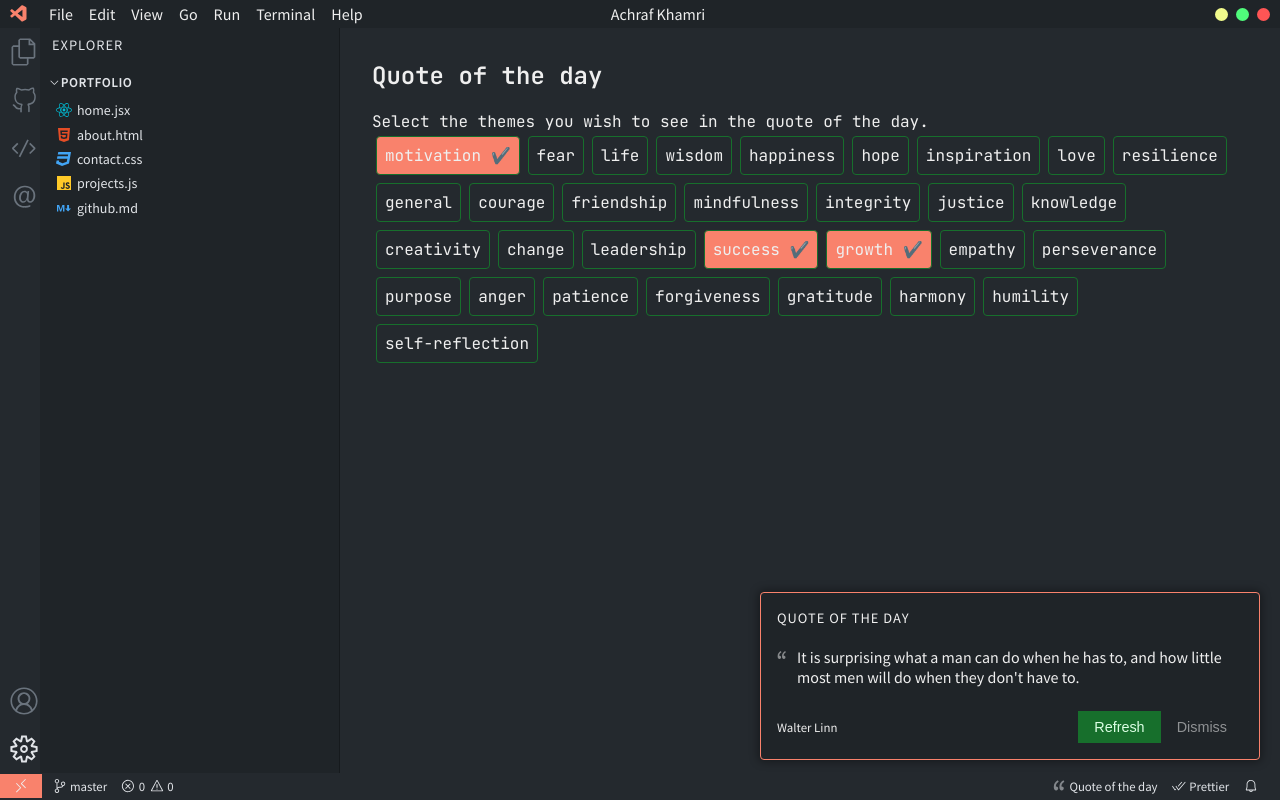
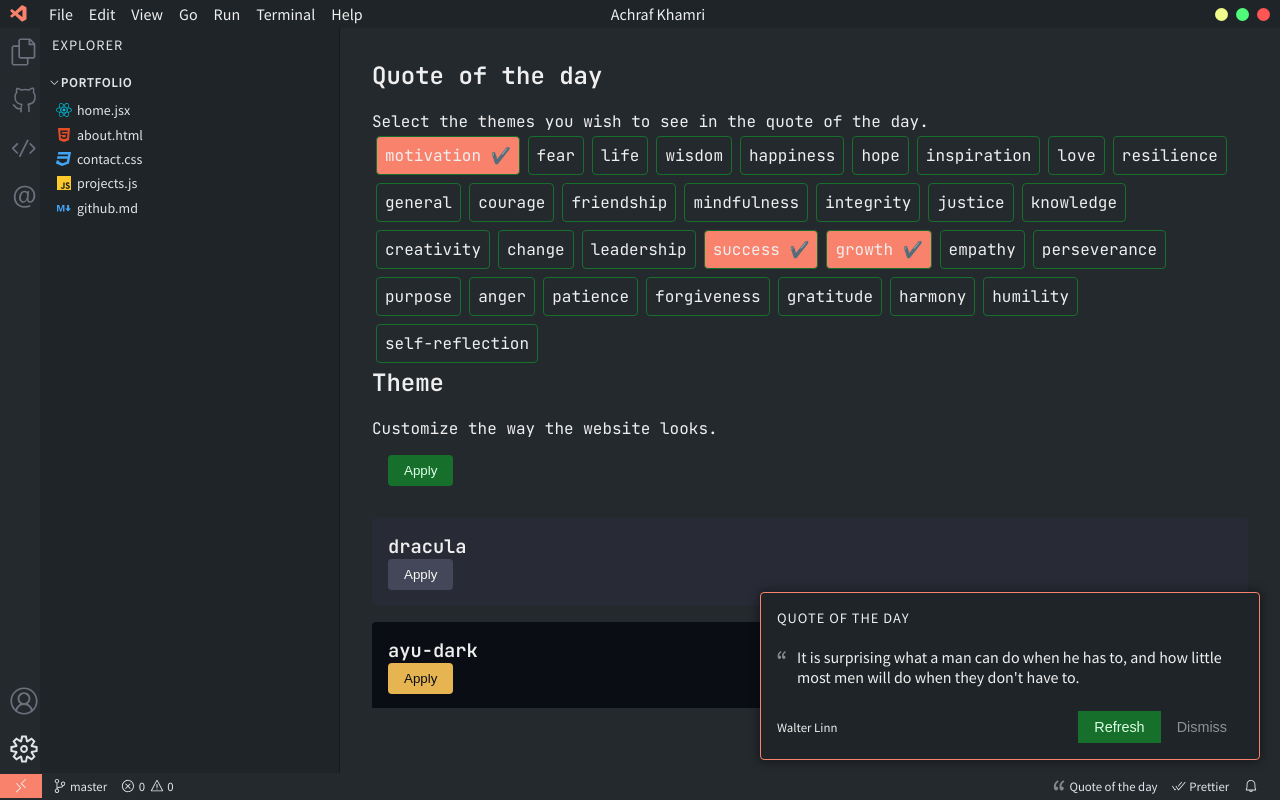
Before and after one commit to khamriAchraf/vs-portfolio, a Next.js app: page /settings in a window 1280 px wide. Built offline with nearby package versions, Linux system fonts and the light colour scheme.

Commit message:
add quote

```diff
--- /dev/null
+++ b/components/ThemeInfo.jsx
@@ -0,0 +1,16 @@
+import { useEffect, useState } from "react";
+import styles from "@/styles/ThemeInfo.module.css";
+
+export default function ThemeInfo({ theme }) {
+
+    return (
+        <div className={styles.container} data-theme={theme}>
+            <div className="theme-box">
+                <h3>{theme}</h3>
+                <button className={styles.button} onClick={() => document.body.setAttribute("data-theme", theme)}>
+                    Apply
+                </button>
+            </div>
+        </div>
+    );
+}
--- a/src/pages/settings.js
+++ b/src/pages/settings.js
@@ -1,6 +1,7 @@
 import React, { useEffect, useState } from "react";
 import styles from "@/styles/Settings.module.css";
 import ThemeChip from "../../components/ThemeChip";
+import ThemeInfo from "../../components/ThemeInfo";
 
 const Settings = () => {
   const [selectedTopics, setSelectedTopics] = useState([]);
@@ -30,16 +31,23 @@ const Settings = () => {
     fetchAvailableTags();
   }, []);
 
+  const themes = ["", "dracula", "ayu-dark", "ayu-mirage", "nord", "night-owl"];
+
   return (
     <>
       <h2 className={styles.title}>Quote of the day</h2>
       <p>Select the themes you wish to see in the quote of the day.</p>
-      <div>
+      <div className={styles.topics}>
         {availableTags?.length > 0 &&
           availableTags?.map((topic) => (
             <ThemeChip key={topic} theme={topic} />
           ))}
       </div>
+      <h2 className={styles.title}>Theme</h2>
+      <p>Customize the way the website looks.</p>
+      {themes.map((theme) => (
+        <ThemeInfo key={theme} theme={theme} />
+      ))}
     </>
   );
 };
--- /dev/null
+++ b/src/styles/ThemeInfo.module.css
@@ -0,0 +1,15 @@
+.container {
+    background-color: var(--main-bg);
+    color: var(--text-color);
+    padding: 1rem;
+    border-radius: 4px;
+    margin-bottom: 1rem;
+}
+.button {
+    background-color: var(--button-bg);
+    color: var(--button-text);
+    border: none;
+    padding: 0.5rem 1rem;
+    border-radius: 4px;
+    cursor: pointer;
+}
```
